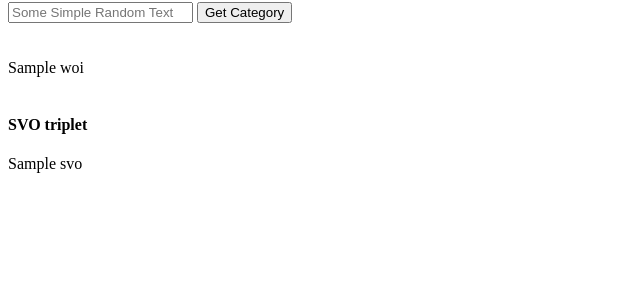
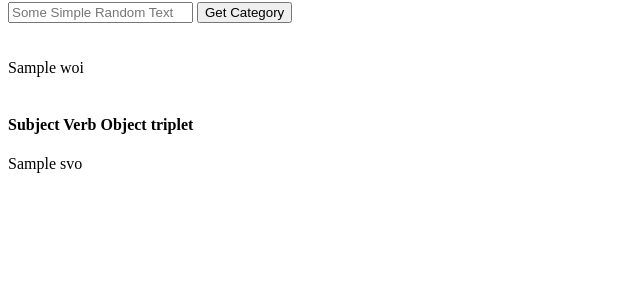
Before and after one commit to shristi945/Text-Categorization, a Flask app: template templates/index.html in a window 1280 px wide. Shown: the part 353-653 px from the top of the page, without its empty margins (0-640 px from the left). Run offline with Flask 2, Linux system fonts and the light colour scheme; the template is opened without the code that fills it: most values are stand-ins (such as "Sample title", 1, 10 or a date in 2020).

Commit message:
index.html changes

```diff
--- a/templates/index.html
+++ b/templates/index.html
@@ -33,7 +33,7 @@
    {{ woi }}
      <br>
      <br>
-    <h4>SVO triplet</h4>
+    <h4>Subject Verb Object triplet</h4>
     {{svo}}
  </div>
 
```
